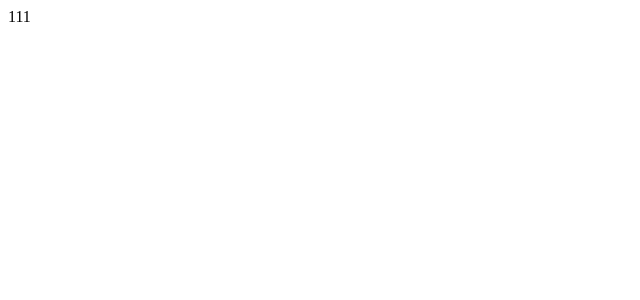
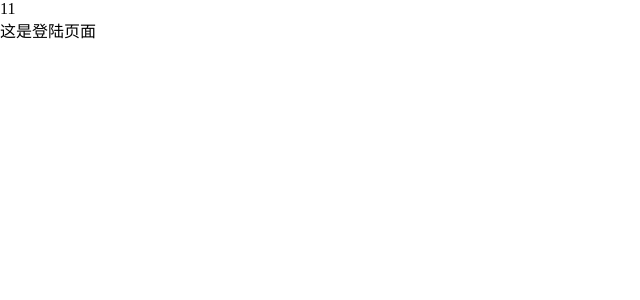
Before and after one commit to zhengqianli110/mm, a Vue app: page /#/login in a window 1280 px wide. Shown: the top 300 px of the page, without its empty margins (0-640 px from the left). Built offline with nearby package versions, Linux system fonts and the light colour scheme.

Commit message:
'router搭建'

```diff
--- a/src/App.vue
+++ b/src/App.vue
@@ -1,10 +1,15 @@
 <template>
-  <div>111</div>
+  <div>
+    11
+    <!-- 路由出口 -->
+    <router-view></router-view>
+  </div>
 </template>
 
 <script>
 export default {};
 </script>
 
-<style>
+<style lang="less">
+@import url("./styles/base.less");
 </style>
--- a/src/main.js
+++ b/src/main.js
@@ -4,6 +4,10 @@ import App from './App.vue'
 
 Vue.config.productionTip = false
 
+// 导入路由
+import router from './ruoter/index.js'
+
 new Vue({
   render: h => h(App),
+  router
 }).$mount('#app')
--- /dev/null
+++ b/src/ruoter/index.js
@@ -0,0 +1,27 @@
+import Vue from 'vue'
+// 下载  导入
+import VueRouter from 'vue-router'
+// 注册
+Vue.use(VueRouter)
+// 导入组件
+import Layout from '@/views/layout/index.vue'
+import Login from '@/views/login/index.vue'
+// 实例化
+const router = new VueRouter({
+    routes: [{
+            // 重定向
+            path: '/',
+            redirect: '/login'
+        },
+        {
+            path: '/layout',
+            component: Layout
+        },
+        {
+            path: '/login',
+            component: Login
+        }
+    ]
+})
+// 导出
+export default router
--- /dev/null
+++ b/src/styles/base.css
@@ -0,0 +1,5 @@
+* {
+  margin: 0;
+  padding: 0;
+  list-style: none;
+}
--- /dev/null
+++ b/src/styles/base.less
@@ -0,0 +1,5 @@
+* {
+    margin: 0;
+    padding: 0;
+    list-style: none;
+}
--- /dev/null
+++ b/src/views/layout/index.vue
@@ -0,0 +1,10 @@
+<template>
+  <div>我是layout页面</div>
+</template>
+
+<script>
+export default {};
+</script>
+
+<style>
+</style>
--- /dev/null
+++ b/src/views/login/index.vue
@@ -0,0 +1,10 @@
+<template>
+  <div>这是登陆页面</div>
+</template>
+
+<script>
+export default {};
+</script>
+
+<style>
+</style>
```
